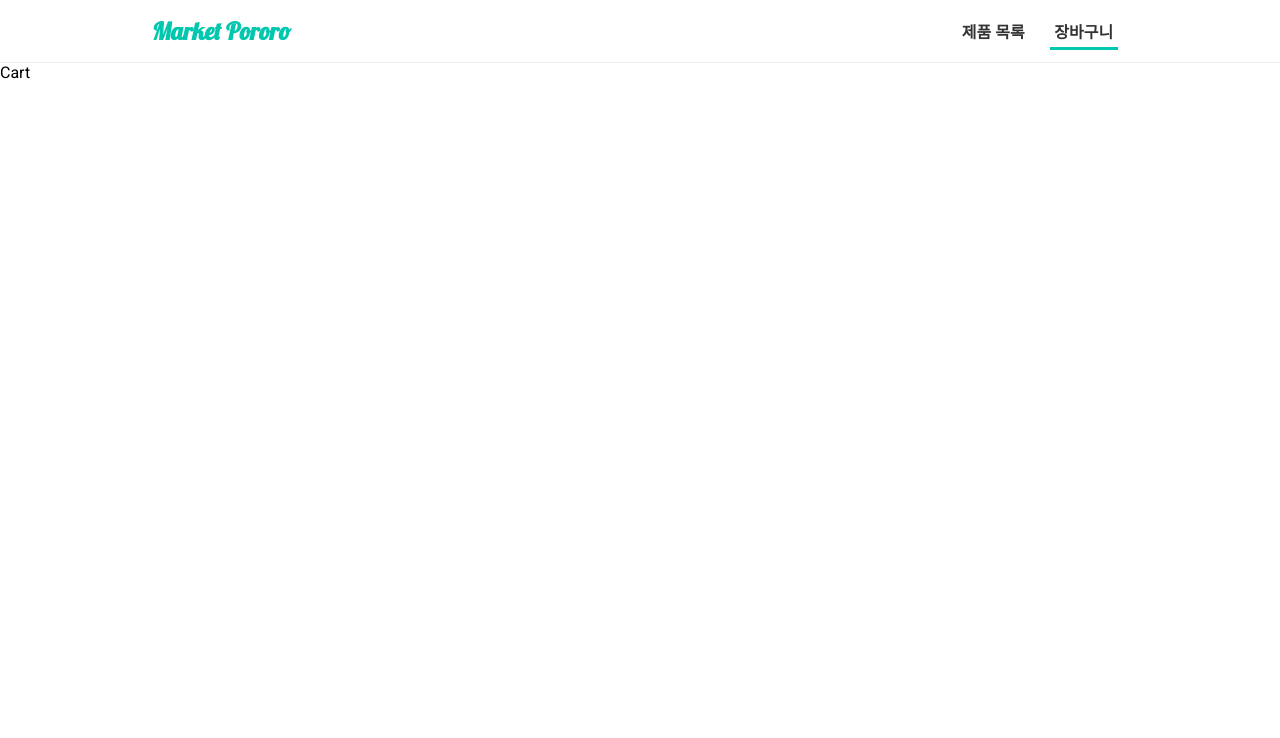
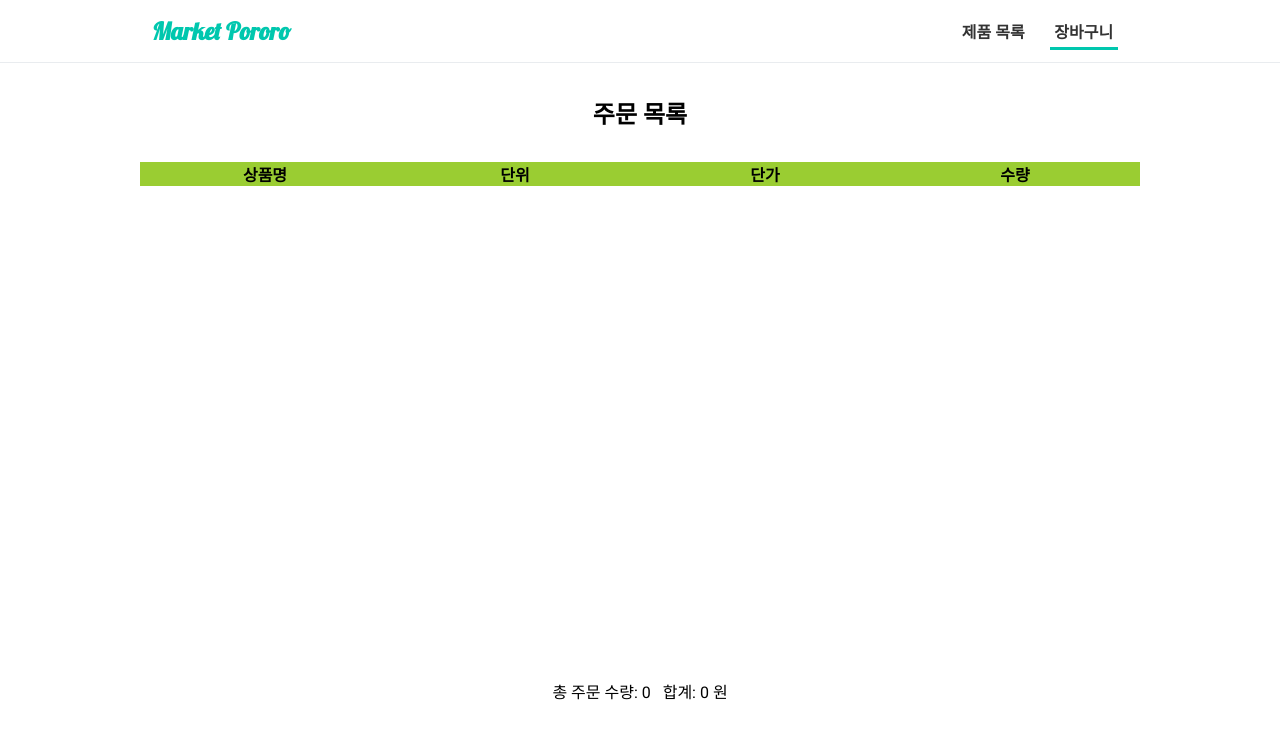
Before and after one commit to abbb1399/market-pororo, a Vue app: page /cart in a window 1280 px wide. Shown: the top 738 px of the page. Built offline with nearby package versions, Linux system fonts and the light colour scheme.

Commit message:
장바구니 페이지, vuex 상품추가 완료

```diff
--- /dev/null
+++ b/src/components/cart/CartItem.vue
@@ -0,0 +1,55 @@
+<template>
+  <li class="cart-item">
+    <span>{{ name }}</span>
+    <span>{{ unitName }}</span>
+    <span>{{ unitPrice }}</span>
+    <span>{{amount}}</span>
+  </li>
+</template>
+
+<script>
+export default {
+  props: {
+    id: {
+      type: Number,
+      required: true,
+    },
+    name: {
+      type: String,
+      required: true,
+    },
+    unitName: {
+      type: String,
+      required: true,
+    },
+    unitPrice: {
+      type: Number,
+      required: true,
+    },
+    amount: {
+      type: Number,
+    },
+  },
+  setup() {
+
+
+
+    return{
+
+    }
+  },
+}
+</script>
+
+<style lang="scss" scoped>
+.cart-item{
+  display: flex;
+  align-items: center;
+  border-bottom: 1px solid lightgray;
+
+  span{
+    text-align: center;
+    flex:1;
+  }
+}
+</style>
--- a/src/components/food/FoodItem.vue
+++ b/src/components/food/FoodItem.vue
@@ -1,29 +1,55 @@
-T<template>
-  <li class="food-item" @click.once="toDetail">
-    <h4>{{name}}</h4>
-    <h4>{{unitName}}</h4>
-    <h4>{{unitPrice}}</h4>
+<template>
+  <li class="food-item" @click="toCart" >
+    <base-card>
+      <h4>{{ name }}</h4>
+      <h4>{{ unitName }}</h4>
+      <h4>{{ unitPrice }}</h4>
+    </base-card>
   </li>
 </template>
 
 <script>
+import { toRefs } from "vue"
+import {useStore} from 'vuex'
+
 export default {
   props: {
+    id: {
+      type: Number,
+      required: true,
+    },
     name: {
       type: String,
-      required: true
+      required: true,
     },
-    unitName:{
-      type:String,
-      required:true
+    unitName: {
+      type: String,
+      required: true,
     },
-    unitPrice:{
+    unitPrice: {
       type: Number,
-      required:true
+      required: true,
+    },
+  },
+  setup(props) {
+    const store = useStore()
+    const { id, name, unitName, unitPrice } = toRefs(props)
+
+    const toCart = () =>{
+      const item = {
+        id: id.value,
+        name: name.value,
+        unitName: unitName.value,
+        unitPrice: unitPrice.value,
+        amount: 1
+      }
+
+      store.commit('addItem',item)
     }
-  },
-  setup() {
 
+    return{
+      toCart
+    }
 
   },
 }
@@ -36,15 +62,5 @@ export default {
   border-radius: 5px;
   cursor: pointer;
   margin-bottom: 1rem;
-
-  img {
-    width: 100%;
-    border-radius: 5px;
-    height: 10.6rem;
-  }
-
-  &__detail {
-    line-height: 1.6;
-  }
 }
 </style>
--- a/src/store/food/getters.js
+++ b/src/store/food/getters.js
@@ -0,0 +1,8 @@
+export default {
+  myItems(state){
+    return state.items
+  },
+  getTotalAmount(state){
+    return state.totalAmount
+  }
+}
--- a/src/store/food/index.js
+++ b/src/store/food/index.js
@@ -0,0 +1,15 @@
+import mutations from './mutations.js';
+import actions from './actions.js';
+import getters from './getters.js';
+
+export default {
+  state(){
+    return{
+      items:[],
+      totalAmount: 0
+    }
+  },
+  mutations,
+  actions,
+  getters
+}
--- a/src/store/food/mutations.js
+++ b/src/store/food/mutations.js
@@ -0,0 +1,29 @@
+export default {
+  addItem(state, {id, name, unitName, unitPrice, amount}){
+    const updatedTotalAmount = state.totalAmount + unitPrice * amount
+
+    const existingCartItemIndex = state.items.findIndex((item) => item.id === id)
+
+    const existingCartItem = state.items[existingCartItemIndex]
+    let updatedItems
+
+    if(existingCartItem){
+      const updatedItem = {
+        ...existingCartItem,
+        amount: existingCartItem.amount + amount
+      }
+      updatedItems = [...state.items]
+      updatedItems[existingCartItemIndex] = updatedItem
+    }else{
+      updatedItems = state.items.concat({id,name, unitName, unitPrice, amount})
+    }
+
+    state.items = updatedItems
+    state.totalAmount = updatedTotalAmount
+  },
+  removeItem(){
+
+
+
+  }
+}
--- a/src/store/index.js
+++ b/src/store/index.js
@@ -1,11 +1,11 @@
-// import { createStore } from 'vuex'
+import { createStore } from "vuex"
 
-// import foodModule from './modules/auth/index.js'
+import foodModule from "./food/index.js"
 
-// const store =  createStore({
-//   modules: {
-//     food: foodModule,
-//   }
-// })
+const store = createStore({
+  modules: {
+    food: foodModule,
+  },
+})
 
-// export default store;
+export default store
--- a/src/views/Cart.vue
+++ b/src/views/Cart.vue
@@ -1,12 +1,108 @@
 <template>
-  Cart
+  <section class="cart">
+    <header class="cart__header">
+      <h1>주문 목록</h1>
+    </header>
+
+    <main class="cart__main">
+      <div class="table-header">
+        <span>상품명</span>
+        <span>단위</span>
+        <span>단가</span>
+        <span>수량</span>
+      </div>
+      <div class="table-body">
+        <ul>
+          <cart-item
+            v-for="item in cartList"
+            :key="item.id"
+            :id="item.id"
+            :name="item.name"
+            :unit-name="item.unitName"
+            :unit-price="item.unitPrice"
+            :amount="item.amount"
+          />
+        </ul>
+      </div>
+    </main>
+
+    <footer class="cart__footer">
+      <span>총 주문 수량: {{ totalCount }}</span
+      >&nbsp;&nbsp;
+      <span>합계: {{ totalAmount }} 원</span>
+    </footer>
+  </section>
 </template>
 
 <script>
+import { computed } from "vue"
+import { useStore } from "vuex"
 
+import CartItem from "../components/cart/CartItem.vue"
 
 export default {
+  components: { CartItem },
+  setup() {
+    const store = useStore()
 
+    const cartList = computed(() => {
+      return store.getters.myItems
+    })
 
+    const totalAmount = computed(() => {
+      return store.getters.getTotalAmount
+    })
+
+    const totalCount = store.getters.myItems.reduce((curNumber, item) => {
+      return curNumber + item.amount
+    }, 0)
+
+    console.log(store.getters.myItems)
+
+    return {
+      cartList,
+      totalAmount,
+      totalCount,
+    }
+  },
 }
 </script>
+
+<style lang="scss" scoped>
+.cart {
+  max-width: 62.5rem;
+  margin: 0 auto;
+  height: 80vh;
+
+  display: flex;
+  flex-direction: column;
+
+  &__header {
+    text-align: center;
+    margin: 2rem 0;
+  }
+
+  &__main {
+    flex: 1;
+
+    .table-header {
+      display: flex;
+      background: yellowgreen;
+      font-weight: 700;
+
+      span {
+        text-align: center;
+        flex: 1;
+      }
+    }
+
+    .table-body {
+
+    }
+  }
+
+  &__footer {
+    text-align: center;
+  }
+}
+</style>
--- a/src/views/Food.vue
+++ b/src/views/Food.vue
@@ -8,6 +8,7 @@
       <food-item
         v-for="food in foodList"
         :key="food.id"
+        :id="food.id"
         :name="food.name"
         :unit-name="food.unitName"
         :unit-price="food.unitPrice"
@@ -44,7 +45,7 @@ export default {
   max-width: 62.5rem;
   margin: 0 auto;
 
-  &__header{
+  &__header {
     text-align: center;
     margin-top: 2rem;
     margin-bottom: 3rem;
```
